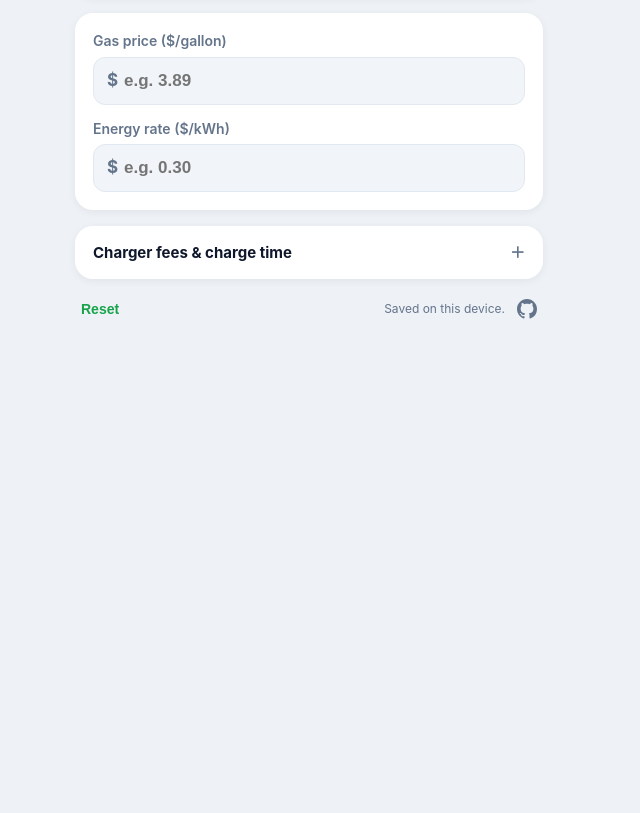
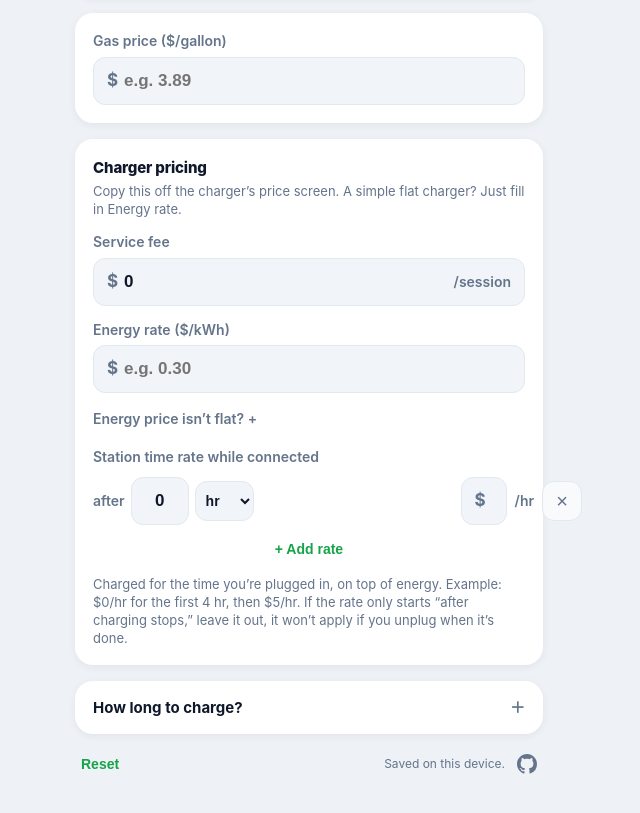
Before and after one commit to iCloud17/should-I-charge-my-car, a plain HTML site: page index.html in a window 1280 px wide. Shown: the part 465-1278 px from the top of the page, without its empty margins (331-971 px from the left). Before the commit the page ends 824 px from the top, so only its background shows below. Drawn offline with Linux system fonts and the light colour scheme.

Commit message:
Promote charger pricing to a visible ChargePoint-style card; demote time estimate

```diff
--- a/css/styles.css
+++ b/css/styles.css
@@ -144,6 +144,7 @@ body {
   box-shadow: var(--shadow-sm);
   padding: 18px;
 }
+.card__title { margin: 0 0 4px; font-size: 15px; font-weight: 800; letter-spacing: -0.01em; }
 
 /* --- Result hero --- */
 .result {
@@ -253,6 +254,7 @@ body {
 .tweak > summary::after { content: " +"; color: var(--muted); }
 .tweak[open] > summary::after { content: " −"; }
 .tweak__body { padding-top: 8px; }
+.tweak--muted > summary { color: var(--muted); font-weight: 600; }
 
 .result__label {
   margin: 0;
--- a/index.html
+++ b/index.html
@@ -89,7 +89,7 @@
       <p class="result__time result__tou" id="timeNote" hidden></p>
     </section>
 
-    <!-- Core inputs -->
+    <!-- Gas price: the comparison baseline -->
     <section class="card inputs">
       <div class="field">
         <label for="gasPrice" id="gasPriceLabel">Gas price ($/gallon)</label>
@@ -98,22 +98,12 @@
           <input id="gasPrice" type="text" inputmode="decimal" autocomplete="off" value="" placeholder="e.g. 3.89" />
         </div>
       </div>
-
-      <div class="field">
-        <label for="yourRate" id="yourRateLabel">Energy rate ($/kWh)</label>
-        <div class="input-money">
-          <span class="input-money__sym" id="curSym2">$</span>
-          <input id="yourRate" type="text" inputmode="decimal" autocomplete="off" value="" placeholder="e.g. 0.30" />
-        </div>
-      </div>
-      <p class="hint" id="rateModeNote" hidden></p>
     </section>
 
-    <!-- Advanced: should I charge here + how long -->
-    <details class="card disclosure" id="advanced">
-      <summary>Charger fees &amp; charge time</summary>
-      <div class="disclosure__body">
-        <p class="hint hint--lead">Copy these straight off the charger&rsquo;s price screen. (Energy free? Enter 0 in Energy rate above.)</p>
+    <!-- Charger pricing: mirrors the charger's own price screen, top to bottom -->
+    <section class="card">
+      <p class="card__title">Charger pricing</p>
+      <p class="hint hint--lead">Copy this off the charger&rsquo;s price screen. A simple flat charger? Just fill in Energy rate.</p>
 
       <div class="field">
         <label for="sessionFee">Service fee</label>
@@ -125,14 +115,14 @@
       </div>
 
       <div class="field">
-          <label>Station time rate while connected</label>
-          <div id="timeFeeRows" class="tou-rows"></div>
-          <button type="button" id="timeFeeAdd" class="link tou-add">+ Add rate</button>
-          <p class="hint">Charged for the time you&rsquo;re plugged in, on top of energy. Example: $0/hr for the first 4 hr, then $5/hr. If the rate only starts &ldquo;after charging stops,&rdquo; leave it out, it won&rsquo;t apply if you unplug when it&rsquo;s done.</p>
+        <label for="yourRate" id="yourRateLabel">Energy rate ($/kWh)</label>
+        <div class="input-money">
+          <span class="input-money__sym" id="curSym2">$</span>
+          <input id="yourRate" type="text" inputmode="decimal" autocomplete="off" value="" placeholder="e.g. 0.30" />
         </div>
-
-        <details class="tweak" id="energyModeTweak">
-          <summary>Energy price isn&rsquo;t a flat rate?</summary>
+        <p class="hint" id="rateModeNote" hidden></p>
+        <details class="tweak tweak--muted" id="energyModeTweak">
+          <summary>Energy price isn&rsquo;t flat?</summary>
           <div class="tweak__body">
             <div class="segmented" id="rateMode" role="radiogroup">
               <label><input type="radio" name="rateMode" value="flat" checked /><span>Flat</span></label>
@@ -151,6 +141,20 @@
             </div>
           </div>
         </details>
+      </div>
+
+      <div class="field">
+        <label>Station time rate while connected</label>
+        <div id="timeFeeRows" class="tou-rows"></div>
+        <button type="button" id="timeFeeAdd" class="link tou-add">+ Add rate</button>
+        <p class="hint">Charged for the time you&rsquo;re plugged in, on top of energy. Example: $0/hr for the first 4 hr, then $5/hr. If the rate only starts &ldquo;after charging stops,&rdquo; leave it out, it won&rsquo;t apply if you unplug when it&rsquo;s done.</p>
+      </div>
+    </section>
+
+    <!-- How long to charge: secondary time estimate + cost breakdown -->
+    <details class="card disclosure" id="advanced">
+      <summary>How long to charge?</summary>
+      <div class="disclosure__body">
 
         <div class="field">
           <p class="sublabel">Charger speed</p>
```
Lines whose indentation alone changed are shown as unchanged.
